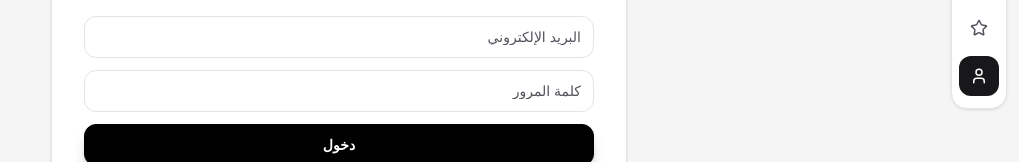
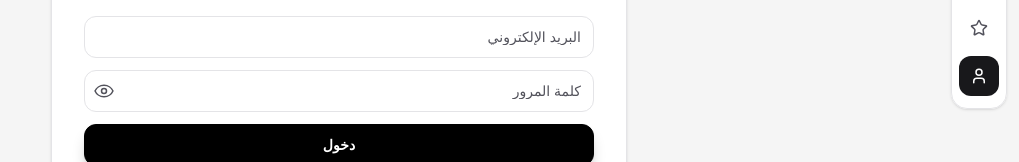
Before and after one commit to amina23aks/ziziwallpaper, a Next.js app: page /login in a window 1280 px wide. Shown: the part 165-327 px from the top of the page, without its empty margins (261-1280 px from the left). Built offline with nearby package versions, Linux system fonts and the light colour scheme; no server answers.

Commit message:
Add show/hide password toggle on auth form

```diff
--- a/app/login/page.tsx
+++ b/app/login/page.tsx
@@ -47,6 +47,7 @@ export default function LoginPage() {
   const [displayName, setDisplayName] = useState("");
   const [email, setEmail] = useState("");
   const [password, setPassword] = useState("");
+  const [showPassword, setShowPassword] = useState(false);
   const [errorMessage, setErrorMessage] = useState("");
   const [isSubmitting, setIsSubmitting] = useState(false);
   const isGooglePopupClosedError = errorMessage === GOOGLE_POPUP_CLOSED_MESSAGE;
@@ -141,15 +142,37 @@ export default function LoginPage() {
             required
             className="w-full rounded-xl border border-[color:var(--app-border)] bg-[var(--app-surface)] px-3 py-2.5 text-sm text-[var(--app-text)] placeholder:text-[var(--app-text-muted)] outline-none focus:border-zinc-500"
           />
+          <div className="relative">
             <input
-            type="password"
+              type={showPassword ? "text" : "password"}
               value={password}
               onChange={(event) => setPassword(event.target.value)}
               placeholder="كلمة المرور"
               minLength={6}
               required
-            className="w-full rounded-xl border border-[color:var(--app-border)] bg-[var(--app-surface)] px-3 py-2.5 text-sm text-[var(--app-text)] placeholder:text-[var(--app-text-muted)] outline-none focus:border-zinc-500"
+              className="w-full rounded-xl border border-[color:var(--app-border)] bg-[var(--app-surface)] py-2.5 pl-10 pr-3 text-sm text-[var(--app-text)] placeholder:text-[var(--app-text-muted)] outline-none focus:border-zinc-500"
             />
+            <button
+              type="button"
+              onClick={() => setShowPassword((current) => !current)}
+              aria-label={showPassword ? "إخفاء كلمة المرور" : "إظهار كلمة المرور"}
+              className="absolute inset-y-0 left-0 inline-flex w-10 items-center justify-center text-[var(--app-text-muted)] transition hover:text-[var(--app-text)]"
+            >
+              {showPassword ? (
+                <svg viewBox="0 0 24 24" className="h-5 w-5" fill="none" stroke="currentColor" strokeWidth="1.8" aria-hidden="true">
+                  <path d="M3 3l18 18" />
+                  <path d="M10.6 10.6a2 2 0 102.8 2.8" />
+                  <path d="M9.9 5.1A10.7 10.7 0 0112 5c5.2 0 9.3 3.5 10.7 7-1 2.3-3 4.7-5.8 6" />
+                  <path d="M6.6 6.6C4.4 8 2.8 9.9 1.3 12c.8 1.8 2.1 3.6 3.9 5" />
+                </svg>
+              ) : (
+                <svg viewBox="0 0 24 24" className="h-5 w-5" fill="none" stroke="currentColor" strokeWidth="1.8" aria-hidden="true">
+                  <path d="M1.3 12C2.7 8.5 6.8 5 12 5s9.3 3.5 10.7 7c-1.4 3.5-5.5 7-10.7 7S2.7 15.5 1.3 12z" />
+                  <circle cx="12" cy="12" r="3" />
+                </svg>
+              )}
+            </button>
+          </div>
 
           {errorMessage && (
             <p
```
Lines whose indentation alone changed are shown as unchanged.
